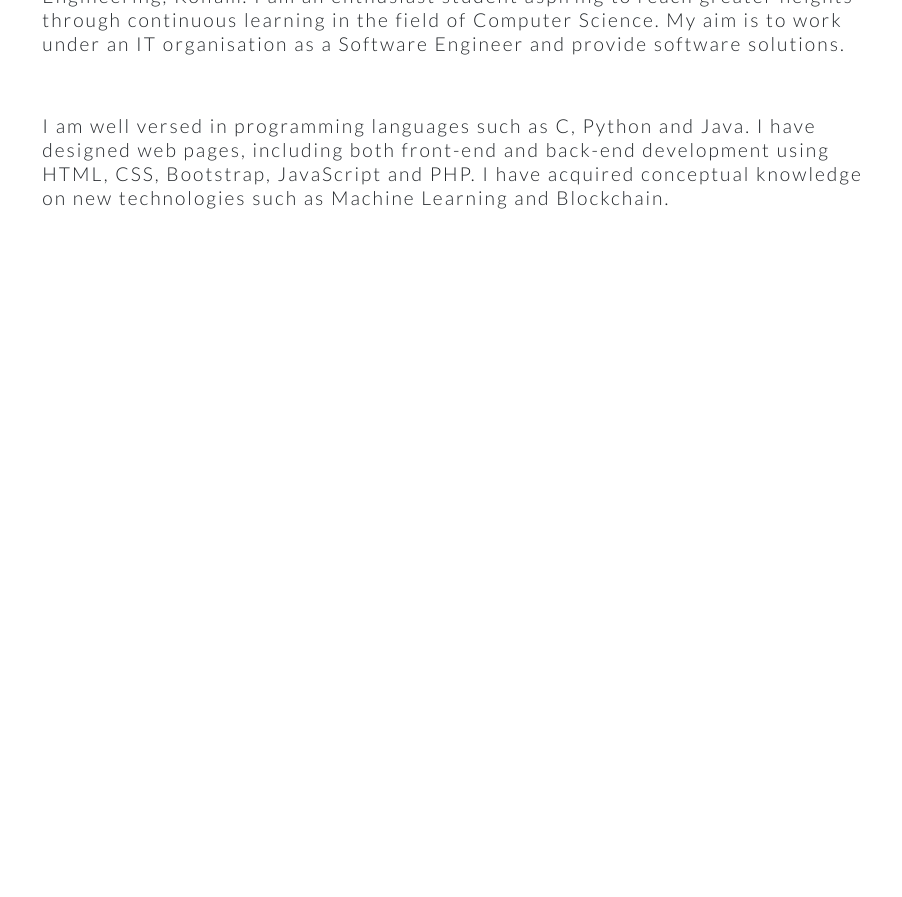
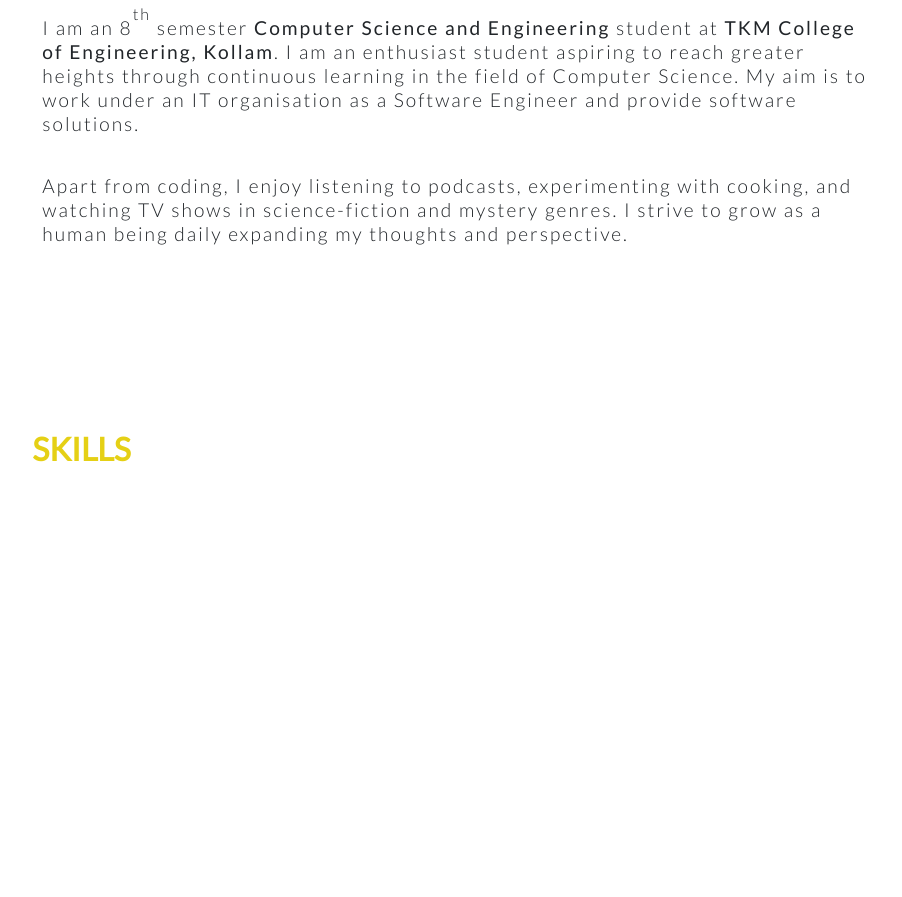
Before and after one commit to sruthi-98/Profile-Website, a plain HTML site: page about.html in a window 1280 px wide. Shown: the part 676-1573 px from the top of the page, without its empty margins (181-1083 px from the left). Before the commit the page ends 1089 px from the top, so only its background shows below. Drawn offline with nearby package versions, Linux system fonts and the light colour scheme.

Commit message:
Add Skills grid component.
Introduced yellow color for headings and name.

```diff
--- a/about.html
+++ b/about.html
@@ -19,13 +19,17 @@
     </div>
 
     <div class="desc">
+      <div class="heading">About Me</div>
       <p>
-       I am an 8<sup>th</sup> semester Computer Science and Engineering student at TKM College of Engineering, Kollam. I am an enthusiast student aspiring to reach greater heights through continuous learning in the field of Computer Science. My aim is to work under an IT organisation as a Software Engineer and provide software solutions.
+        I am an 8<sup>th</sup> semester <em>Computer Science and Engineering</em> student at <em>TKM College of Engineering, Kollam</em>. I am an enthusiast student aspiring to reach greater heights through continuous learning in the field of Computer Science. My aim is to work under an IT organisation as a Software Engineer and provide software solutions.
       </p>
-      <br>
       <p>
-        I am well versed in programming languages such as C, Python and Java. I have designed web pages, including both front-end and back-end development using HTML, CSS, Bootstrap, JavaScript and PHP. I have acquired conceptual knowledge on new technologies such as Machine Learning and Blockchain. <!--On a personal view, I am a fast learner, have great adaptability and is self motivated. -->
+        Apart from coding, I enjoy listening to podcasts, experimenting with cooking, and watching TV shows in science-fiction and mystery genres. I strive to grow as a human being daily expanding my thoughts and perspective.
       </p>
+    </div>
+
+    <div class="skill">
+      <div class="heading">Skills</div>
     </div>
 
   </body>
--- a/styles/styles.css
+++ b/styles/styles.css
@@ -60,11 +60,12 @@ table {
 .main {
   display: grid;
   grid-template-columns: 1fr 4fr 1fr;
-  grid-template-rows: 1fr 4fr 4fr;
+  grid-template-rows: 1fr 4fr 4fr 4fr;
   grid-template-areas:
     ".intro ."
     ". image ."
-    ". desc .";
+    ". desc ."
+    ". skill .";
 }
 
 .intro {
@@ -80,6 +81,10 @@ table {
 
 .desc {
   grid-area: desc;
+}
+
+.skill {
+  grid-area: skill;
 }
 
 /*
@@ -99,6 +104,10 @@ table {
  ========================
 */
 
+:root {
+  --primary-color: hsl(54, 83%, 49%);
+}
+
 html {
   font-family: "Lato", "Open Sans", "Helvetica Neue", Helvetica, Arial, sans-serif;
 }
@@ -107,85 +116,12 @@ body {
   line-height: 1.25;
 }
 
-/*
-li {
-  text-align: center;
-}
-
-a {
-	text-decoration: none;
-	font-size: 1.5vh;
-  color: #fff;
-  display: inline-block;
-  width: 100%;
-  padding: 20px 0;
-  border-width: 1px 0 ;
-  border-color: rgba(168, 163, 164, 0.2);
-  border-style: solid;
-}
-
-a:active, .active {
-  background-color: rgba(47, 49, 54, 0.85);
-  text-decoration: none;
-  color: #fff;
-  border-width: 0 3px 0 0;
-  border-color: rgb(181, 13, 49);
-  border-style: solid;
-}
-
-a:hover {
-  background-color: rgba(47, 49, 54, 0.85);
-  text-decoration: none;
-  color: #fff;
-  border-width: 0 3px 0 0;
-  border-color: rgb(181, 13, 49);
-  border-style: solid;
-}
-
-.col-lg-1 {
-  background-color: rgba(47, 49, 54, 0.5);
-}
-
-.col {
-  padding: 0 !important;
-  min-height: 100% !important;
-  display: inline-block;
-}
-
-.menu {
-  min-height: 100%;
-}
-
-#row1 {
-  height: 100%;
-}
-
-.name {
-  display: inline-block;
-  font-size: 1.35vh;
-  font-weight: 600;
-  color: #fff;
-  letter-spacing: 2px;
-  text-transform: uppercase;
-  text-align: center;
-  margin: 15%;
-}*/
-
-/*.body{
-  background-color: #000;
-  color: #fff;
-}
-
-.intro {
-  background-color: rgba(90, 91, 94, 0.75);
-  color: #fff;
-}*/
-
 .name {
   font-weight: 400;
   font-size: 45px;
   padding: 2px;
   text-transform: uppercase;
+  color: var(--primary-color);
 }
 
 .hello {
@@ -194,20 +130,13 @@ a:hover {
   padding: 2px;
 }
 
-/*
-button.main {
-  font-size: 1.2vh;
-  text-align: center;
-  width: 30%;
-  height: 10% !important;
-  background-color: rgba(90, 91, 94, 1);
-  color: #fff;
-  margin: 5% 35% 5% 35%;
-  padding: 1%;
-  border-style: solid;
-  border-color: rgb(181, 13, 49);
-  border-width: 3px;
-}*/
+.heading {
+  text-transform: uppercase;
+  font-weight: 600;
+  font-size: 32px;
+  color: var(--primary-color);
+  margin-top: 0.5em;
+}
 
 p {
   font-size: 1.2em;
@@ -217,10 +146,14 @@ p {
   font-weight: 300;
 }
 
+em {
+  font-weight: 400;
+}
+
 sup {
   vertical-align: super;
   font-size: smaller;
-}*/
+}
 
 /*
  ========================
```
